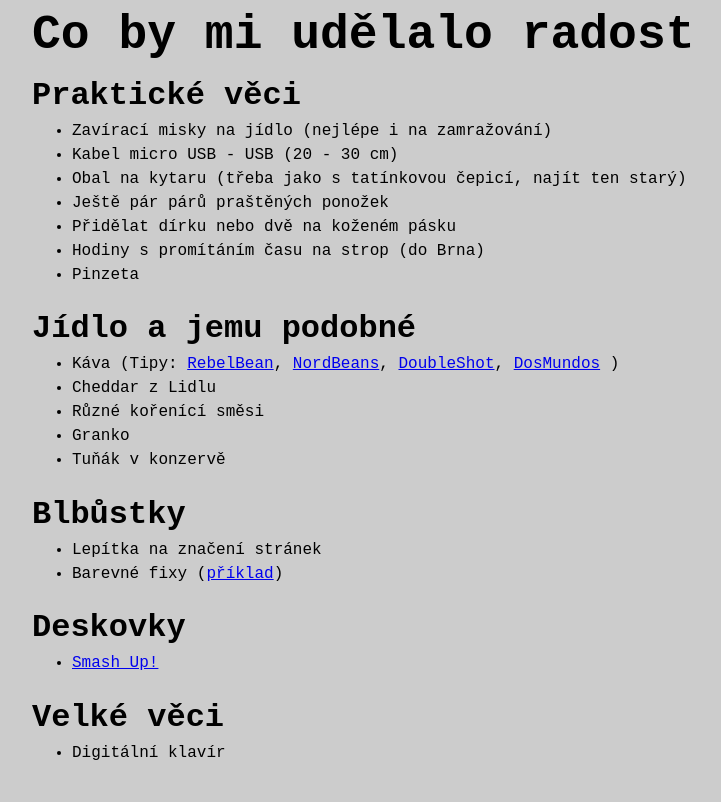
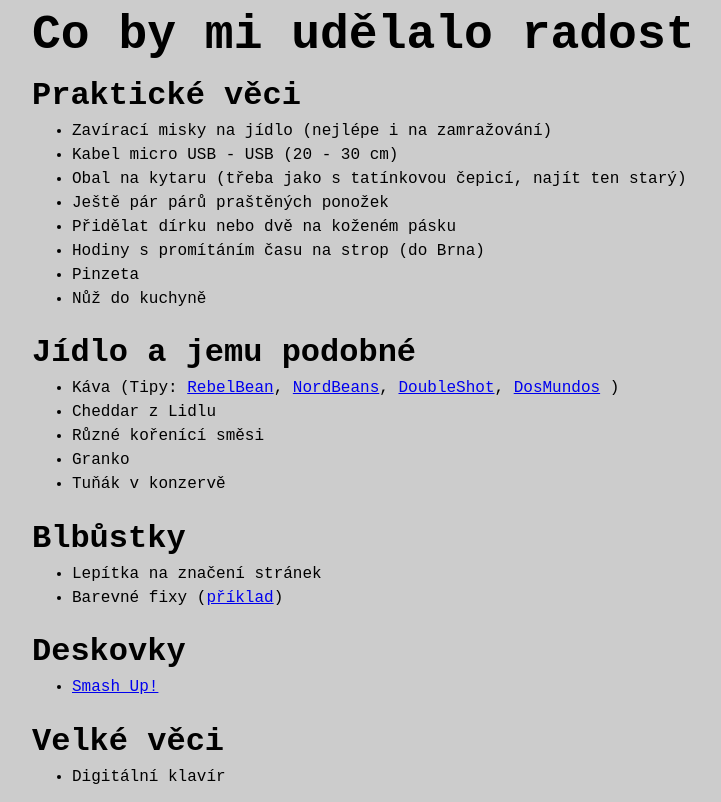
Before and after one commit to Martin-Reha/Martin-Reha.github.io, a plain HTML site: page index.html in a window 1280 px wide. Shown: the whole page, without its empty margins (0-721 px from the left). Drawn offline with Linux system fonts and the light colour scheme.

Commit message:
I hope it will work now

```diff
--- a/index.html
+++ b/index.html
@@ -15,6 +15,7 @@
 			<li>Přidělat dírku nebo dvě na koženém pásku</li>
 			<li>Hodiny s promítáním času na strop (do Brna)</li>
 			<li>Pinzeta</li>
+			<li>Nůž do kuchyně</li>
 		</ul>
 		<h2>Jídlo a jemu podobné</h2>
 		<ul>
```
